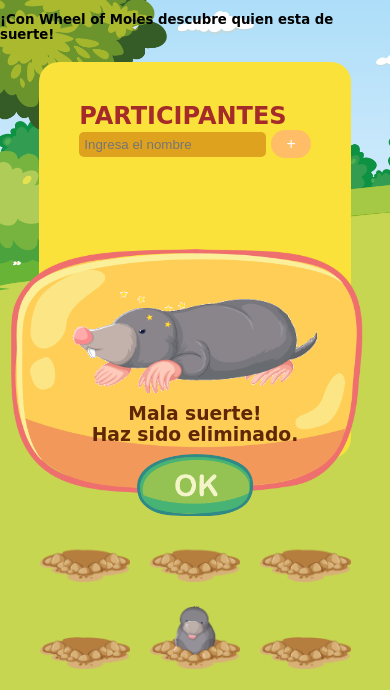
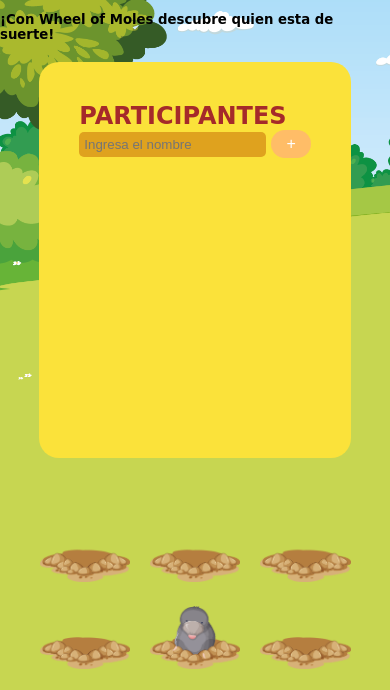
Before and after one commit to karen1278/Wheel-of-Doom, a plain HTML site: page twoscene.html in a window 390 px wide. Shown: the part 129-819 px from the top of the page. Drawn offline with Linux system fonts and the light colour scheme; a web font is replaced by a local one.

Commit message:
Adición de popup desktop-mobile (sin funciones)

```diff
--- a/twoscene.html
+++ b/twoscene.html
@@ -83,7 +83,7 @@
                 </div>
         </div>
 
-        <div class="popup-killed active" id="popup-killed">
+        <div class="popup-killed" id="popup-killed">
             <img class="killed" src="img/topo-perdedor.gif" alt="perdedor">
             <h3>Mala suerte!<br>Haz sido eliminado.</h3>
             <button class="btn-popup" id="btn-popup-close"><img src="img/boton-ok.png" alt="OK"></button>
```
